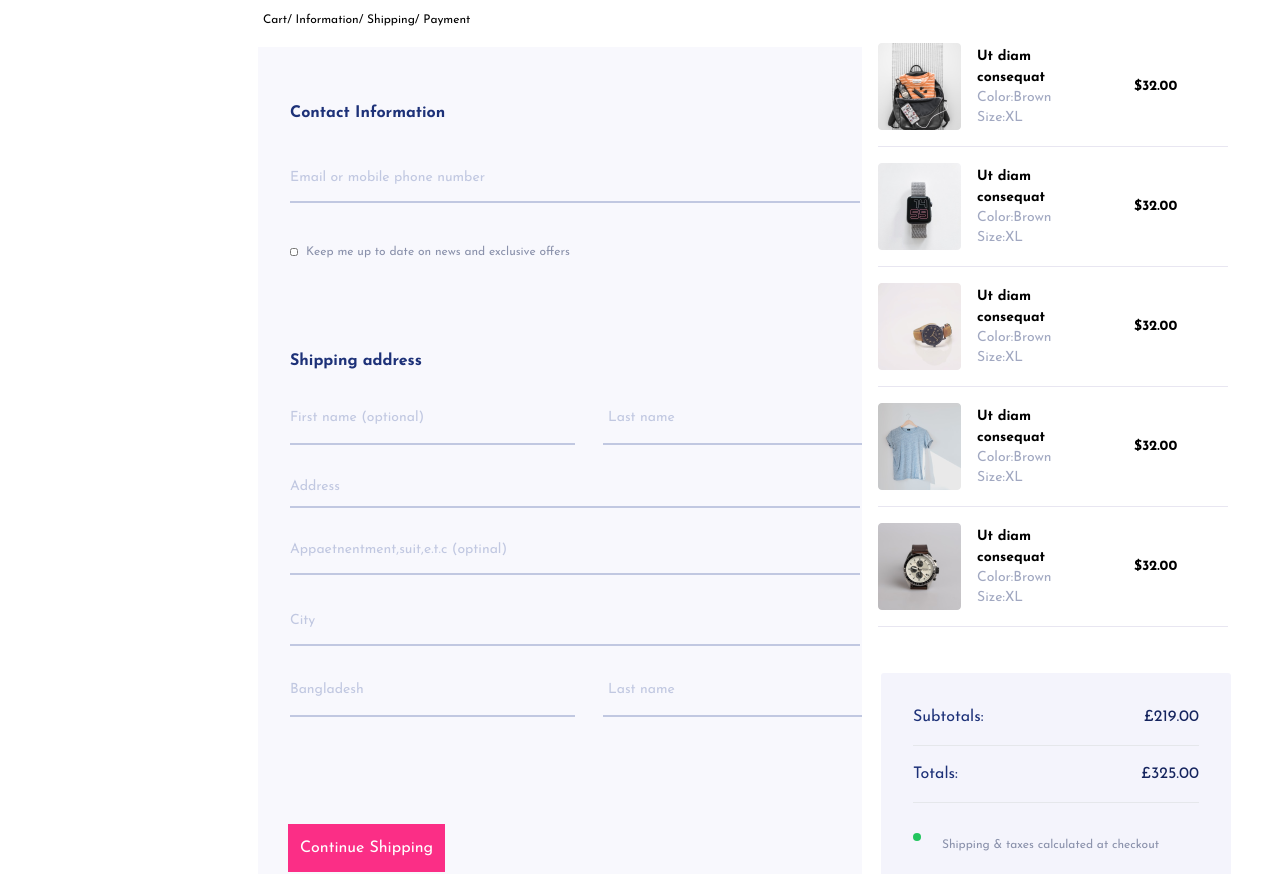
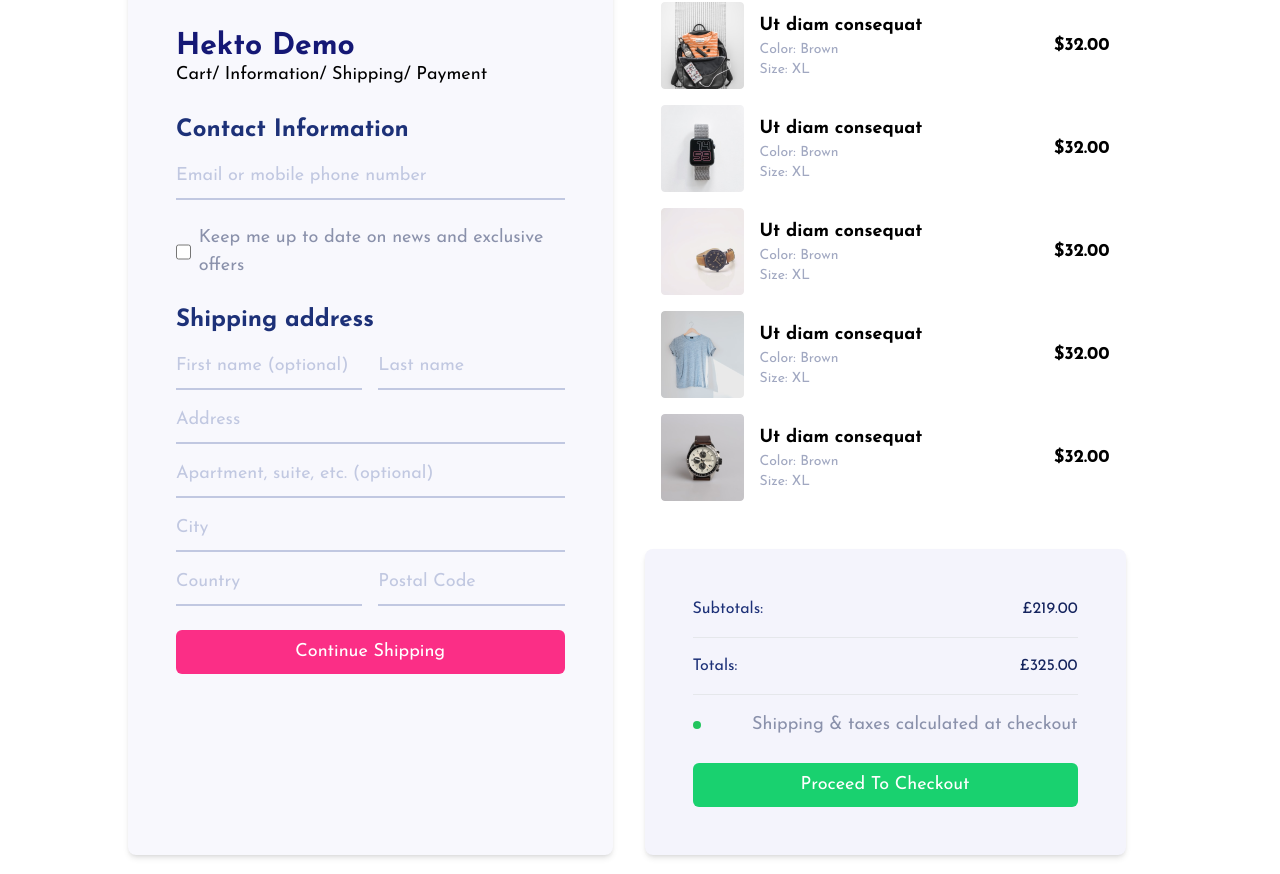
Before and after one commit to WafaaKanwal/Hackathon-UI-UX-Figma, a Next.js app: page /hekto in a window 1280 px wide. Shown: the part 412-1286 px from the top of the page. Built offline with nearby package versions, Linux system fonts and the light colour scheme.

Commit message:
Add files via upload

```diff
--- a/src/app/hekto/page.tsx
+++ b/src/app/hekto/page.tsx
@@ -3,13 +3,12 @@
 
 export default function HektoDemo() {
   return (
-    <div className="min-h-screen py-10 relative flex flex-row">
+    <div className="min-h-screen py-10 relative flex flex-col lg:flex-row">
       {/* Rectangle Section */}
-      <div className="absolute mt-[-44px] left-0 w-full h-[200px] bg-[#F6F5FF]">
+      <div className="absolute top-0 left-0 w-full h-[150px] md:h-[200px] bg-[#F6F5FF]">
         <h1
-          className="text-[#151875] font-bold ml-[262px] mt-[67px] "
+          className="text-[#151875] font-bold text-2xl md:text-3xl lg:text-4xl pt-8 md:pt-12 lg:pt-16 ml-4 md:ml-8 lg:ml-16 xl:ml-32 2xl:ml-64"
           style={{
-            fontSize: "36px",
             lineHeight: "25.78px",
           }}
         >
@@ -17,249 +16,179 @@
         </h1>
       </div>
 
-      {/*2nd  Section */}
-      <div className="mt-[200px] ml-[-20px]">
+      {/* 2nd Section */}
+      <div className="mt-[150px] md:mt-[200px] lg:mt-[250px] flex flex-col lg:flex-row gap-8 px-4 md:px-8 lg:px-16 xl:px-32 2xl:px-64">
+        {/* Left Column: Form Section */}
+        <div className="w-full lg:w-1/2 bg-[#F8F8FD] p-6 md:p-8 lg:p-12 rounded-lg shadow-md">
           <h1
-          className="text-[#151875] font-bold ml-[283px] mt-[35px] "
+            className="text-[#151875] font-bold text-xl md:text-2xl lg:text-3xl"
             style={{
-            fontSize: "24px",
               lineHeight: "25.78px",
             }}
           >
             Hekto Demo
           </h1>
           <p
-          className="mt-4 ml-[283px]"
+            className="mt-2 text-sm md:text-base lg:text-lg text-black font-medium"
             style={{
-            fontSize: "12px",
-            fontWeight: 500,
               lineHeight: "14.4px",
-            color: "black",
             }}
           >
             Cart/ Information/ Shipping/ Payment
           </p>
 
-        <div className="flex flex-row">
-          <div className="h-[880px] w-[640px] mt-5 ml-[278px] bg-[#F8F8FD]">
-            <h4 className="absolute ml-8 mt-14 leading-[21px]  font-semibold text-[#1D3178]">
+          <div className="mt-8 space-y-6">
+            <div>
+              <h4 className="text-[#1D3178] font-semibold text-lg md:text-xl lg:text-2xl">
                 Contact Information
               </h4>
               <input
                 type="text"
                 placeholder="Email or mobile phone number"
-              className="placeholder-[#C1C8E1] text-[14px] font-lato ml-[32px] mt-[120px] text-black bg-transparent border-none w-full focus:ring-0 focus:outline-none"
+                className="placeholder-[#C1C8E1] text-sm md:text-base lg:text-lg font-lato mt-4 text-black bg-transparent border-none w-full focus:ring-0 focus:outline-none"
               />
-            <div className="ml-8 mt-3 w-[570px] h-[2px] bg-[#C1C8E1] "></div>
+              <div className="w-full h-[2px] bg-[#C1C8E1] mt-2"></div>
+            </div>
 
-            <div className="flex items-center ml-[32px] mt-[40px]">
+            <div className="flex items-center">
               <input
                 type="checkbox"
-                className="w-[8px] h-[8px] text-[#19D16F] bg-gray-100 border-gray-300 rounded focus:ring-[#19D16F] focus:ring-2"
+                className="w-4 h-4 text-[#19D16F] bg-gray-100 border-gray-300 rounded focus:ring-[#19D16F] focus:ring-2"
               />
-              <label className="ml-2 text-[12px] text-[#8A91AB] font-lato">
+              <label className="ml-2 text-sm md:text-base lg:text-lg text-[#8A91AB] font-lato">
                 Keep me up to date on news and exclusive offers
               </label>
             </div>
 
-            <h4 className="absolute ml-8 mt-[90px] leading-[21px] font-semibold text-[#1D3178]">
+            <div>
+              <h4 className="text-[#1D3178] font-semibold text-lg md:text-xl lg:text-2xl">
                 Shipping address
               </h4>
-
-            <div className="flex flex-row mt-[-17px] ">
+              <div className="grid grid-cols-1 md:grid-cols-2 gap-4 mt-4">
+                <div>
                   <input
                     type="text"
                     placeholder="First name (optional)"
-                className="placeholder-[#C1C8E1] absolute text-[14px] font-lato ml-[32px] mt-[163px] text-black bg-transparent border-none focus:ring-0 focus:outline-none"
+                    className="placeholder-[#C1C8E1] text-sm md:text-base lg:text-lg font-lato text-black bg-transparent border-none w-full focus:ring-0 focus:outline-none"
                   />
-              <div className="absolute ml-8 mt-[199px] w-[285px] h-[2px] bg-[#C1C8E1] "></div>
-
+                  <div className="w-full h-[2px] bg-[#C1C8E1] mt-2"></div>
+                </div>
+                <div>
                   <input
                     type="text"
                     placeholder="Last name"
-                className="placeholder-[#C1C8E1] absolute text-[14px] font-lato ml-[350px] mt-[163px] text-black bg-transparent border-none focus:ring-0 focus:outline-none"
+                    className="placeholder-[#C1C8E1] text-sm md:text-base lg:text-lg font-lato text-black bg-transparent border-none w-full focus:ring-0 focus:outline-none"
                   />
-              <div className="ml-[345px] mt-[199px] w-[259px] h-[2px] bg-[#C1C8E1] "></div>
+                  <div className="w-full h-[2px] bg-[#C1C8E1] mt-2"></div>
+                </div>
               </div>
 
+              <div className="mt-4">
                 <input
                   type="text"
                   placeholder="Address"
-              className="placeholder-[#C1C8E1] text-[14px] font-lato ml-[32px] mt-[31px] text-black bg-transparent border-none focus:ring-0 focus:outline-none w-full"
+                  className="placeholder-[#C1C8E1] text-sm md:text-base lg:text-lg font-lato text-black bg-transparent border-none w-full focus:ring-0 focus:outline-none"
                 />
-            <div className="ml-8 mt-2 w-[570px] h-[2px] bg-[#C1C8E1] "></div>
+                <div className="w-full h-[2px] bg-[#C1C8E1] mt-2"></div>
+              </div>
 
+              <div className="mt-4">
                 <input
                   type="text"
-              placeholder="Appaetnentment,suit,e.t.c (optinal)"
-              className="placeholder-[#C1C8E1] text-[14px] font-lato ml-[32px] mt-[31px] text-black bg-transparent border-none focus:ring-0 focus:outline-none w-full"
+                  placeholder="Apartment, suite, etc. (optional)"
+                  className="placeholder-[#C1C8E1] text-sm md:text-base lg:text-lg font-lato text-black bg-transparent border-none w-full focus:ring-0 focus:outline-none"
                 />
-            <div className="ml-8 mt-3 w-[570px] h-[2px] bg-[#C1C8E1] "></div>
+                <div className="w-full h-[2px] bg-[#C1C8E1] mt-2"></div>
+              </div>
 
+              <div className="mt-4">
                 <input
                   type="text"
                   placeholder="City"
-              className="placeholder-[#C1C8E1] text-[14px] font-lato ml-[32px] mt-[35px] text-black bg-transparent border-none focus:ring-0 focus:outline-none w-full"
+                  className="placeholder-[#C1C8E1] text-sm md:text-base lg:text-lg font-lato text-black bg-transparent border-none w-full focus:ring-0 focus:outline-none"
                 />
-            <div className="ml-8 mt-3 w-[570px] h-[2px] bg-[#C1C8E1] "></div>
+                <div className="w-full h-[2px] bg-[#C1C8E1] mt-2"></div>
+              </div>
 
-            <div className="flex flex-row mt-[-130px]">
+              <div className="grid grid-cols-1 md:grid-cols-2 gap-4 mt-4">
+                <div>
                   <input
                     type="text"
-                placeholder="Bangladesh"
-                className="placeholder-[#C1C8E1] absolute text-[14px] font-lato ml-[32px] mt-[163px] text-black bg-transparent border-none focus:ring-0 focus:outline-none"
+                    placeholder="Country"
+                    className="placeholder-[#C1C8E1] text-sm md:text-base lg:text-lg font-lato text-black bg-transparent border-none w-full focus:ring-0 focus:outline-none"
                   />
-              <div className="absolute ml-8 mt-[199px] w-[285px] h-[2px] bg-[#C1C8E1] "></div>
-
+                  <div className="w-full h-[2px] bg-[#C1C8E1] mt-2"></div>
+                </div>
+                <div>
                   <input
-                type="Postal Code"
-                placeholder="Last name"
-                className="placeholder-[#C1C8E1] absolute text-[14px] font-lato ml-[350px] mt-[163px] text-black bg-transparent border-none focus:ring-0 focus:outline-none"
+                    type="text"
+                    placeholder="Postal Code"
+                    className="placeholder-[#C1C8E1] text-sm md:text-base lg:text-lg font-lato text-black bg-transparent border-none w-full focus:ring-0 focus:outline-none"
                   />
-              <div className="ml-[345px] mt-[199px] w-[259px] h-[2px] bg-[#C1C8E1] "></div>
+                  <div className="w-full h-[2px] bg-[#C1C8E1] mt-2"></div>
+                </div>
+              </div>
             </div>
 
-            <button className="ml-[30px] mt-[107px] bg-[#FB2E86] p-3 text-white">
+            <button className="bg-[#FB2E86] text-white py-2 px-4 rounded-md hover:bg-[#e42a75] transition w-full text-sm md:text-base lg:text-lg">
               Continue Shipping
             </button>
           </div>
+        </div>
 
-          <div>
-            <div className="grid grid-cols-2 gap-4 p-4">
-              {/* Row 1 */}
+        {/* Right Column: Product Summary Section */}
+        <div className="w-full lg:w-1/2">
+          <div className="grid grid-cols-1 gap-4 p-4">
+            {/* Product Rows */}
+            {[...Array(5)].map((_, i) => (
+              <div key={i} className="flex items-center justify-between">
                 <div className="flex items-center">
                   <Image
-                  src="/images/h1.png"
-                  alt="Product 1"
-                  width={500}
-                  height={500}
+                    src={`/images/h${i + 1}.png`}
+                    alt={`Product ${i + 1}`}
+                    width={83}
+                    height={87}
                     className="w-[83px] h-[87px] object-cover rounded mr-4"
                   />
                   <div>
-                  <p className="text-[14px] font-semibold">Ut diam consequat</p>
-                  <p className="text-sm text-[#A1A8C1]">Color:Brown</p>
-                  <p className="text-sm text-[#A1A8C1]">Size:XL</p>
+                    <p className="text-sm md:text-base lg:text-lg font-semibold">
+                      Ut diam consequat
+                    </p>
+                    <p className="text-sm text-[#A1A8C1]">Color: Brown</p>
+                    <p className="text-sm text-[#A1A8C1]">Size: XL</p>
                   </div>
                 </div>
-              <div className="flex items-center">
-                <p className="ml-[55px] text-[14px] font-semibold">$32.00</p>
+                <p className="text-sm md:text-base lg:text-lg font-semibold">
+                  $32.00
+                </p>
               </div>
-              <hr className="col-span-2 w-[350px] border-t border-[#E8E6F1]" />
-
-              {/* Row 2 */}
-              <div className="flex items-center">
-                <Image
-                  src="/images/h2.png"
-                  alt="Product 2"
-                  width={500}
-                  height={500}
-                  className="w-[83px] h-[87px] object-cover rounded mr-4"
-                />
-                <div>
-                  <p className="text-[14px] font-semibold">Ut diam consequat</p>
-                  <p className="text-sm text-[#A1A8C1]">Color:Brown</p>
-                  <p className="text-sm text-[#A1A8C1]">Size:XL</p>
-                </div>
-              </div>
-              <div className="flex items-center">
-                <p className="ml-[55px] text-[14px] font-semibold">$32.00</p>
-              </div>
-              <hr className="col-span-2 w-[350px] border-t border-[#E8E6F1]" />
-
-              {/* Row 3 */}
-              <div className="flex items-center">
-                <Image
-                  src="/images/h3.png"
-                  alt="Product 3"
-                  width={500}
-                  height={500}
-                  className="w-[83px] h-[87px] object-cover rounded mr-4"
-                />
-                <div>
-                  <p className="text-[14px] font-semibold">Ut diam consequat</p>
-                  <p className="text-sm text-[#A1A8C1]">Color:Brown</p>
-                  <p className="text-sm text-[#A1A8C1]">Size:XL</p>
-                </div>
-              </div>
-              <div className="flex items-center">
-                <p className="ml-[55px] text-[14px] font-semibold">$32.00</p>
-              </div>
-              <hr className="col-span-2 w-[350px] border-t border-[#E8E6F1]" />
-
-              {/* Row 4 */}
-              <div className="flex items-center">
-                <Image
-                  src="/images/h4.png"
-                  alt="Product 4"
-                  width={500}
-                  height={500}
-                  className="w-[83px] h-[87px] object-cover rounded mr-4"
-                />
-                <div>
-                  <p className="text-[14px] font-semibold">Ut diam consequat</p>
-                  <p className="text-sm text-[#A1A8C1]">Color:Brown</p>
-                  <p className="text-sm text-[#A1A8C1]">Size:XL</p>
-                </div>
-              </div>
-              <div className="flex items-center">
-                <p className="ml-[55px] text-[14px] font-semibold">$32.00</p>
-              </div>
-              <hr className="col-span-2 w-[350px] border-t border-[#E8E6F1]" />
-
-              {/* Row 5 */}
-              <div className="flex items-center">
-                <Image
-                  src="/images/h5.png"
-                  alt="Product 5"
-                  width={500}
-                  height={500}
-                  className="w-[83px] h-[87px] object-cover rounded mr-4"
-                />
-                <div>
-                  <p className="text-[14px] font-semibold">Ut diam consequat</p>
-                  <p className="text-sm text-[#A1A8C1]">Color:Brown</p>
-                  <p className="text-sm text-[#A1A8C1]">Size:XL</p>
-                </div>
-              </div>
-              <div className="flex items-center">
-                <p className="ml-[55px] text-[14px] font-semibold">$32.00</p>
-              </div>
-              <hr className="col-span-2 w-[350px] border-t border-[#E8E6F1]" />
+            ))}
           </div>
 
-            <div>
-              <div className="w-[350px] h-[270px] ml-[19px] mt-[30px] bg-[#F4F4FC] p-8 rounded-[3px]">
+          {/* Totals Section */}
+          <div className="w-full bg-[#F4F4FC] p-6 md:p-8 lg:p-12 rounded-lg shadow-md mt-8">
             <div className="space-y-4">
               <div className="flex justify-between">
                 <span className="text-[#1D3178] font-lato">Subtotals:</span>
-                    <span className="text-[#15245E] text[16px]">‎£219.00</span>
+                <span className="text-[#15245E]">£219.00</span>
               </div>
-                  <div className="border-t border-[#E5E7EB] mt-2"></div>{" "}
-                  {/* Line divider */}
+              <div className="border-t border-[#E5E7EB] mt-2"></div>
               <div className="flex justify-between">
                 <span className="text-[#1D3178] font-lato">Totals:</span>
-                    <span className="text-[#15245E]">‎£325.00</span>
+                <span className="text-[#15245E]">£325.00</span>
               </div>
-                  <div className="border-t border-[#E5E7EB] mt-2"></div>{" "}
-                  {/* Line divider */}
-                  <div className=" flex items-center justify-between text-[12px] text-[#8A91AB]">
-                    <span className="w-2 h-2 bg-green-500 rounded-full"></span>{" "}
-                    {/* Green dot */}
-                    <p className="mr-[40px] mt-[17px]">
-                      Shipping & taxes calculated at checkout
-                    </p>
+              <div className="border-t border-[#E5E7EB] mt-2"></div>
+              <div className="flex items-center justify-between text-sm md:text-base lg:text-lg text-[#8A91AB]">
+                <span className="w-2 h-2 bg-green-500 rounded-full"></span>
+                <p className="ml-2">Shipping & taxes calculated at checkout</p>
               </div>
             </div>
-                <button className="bg-[#19D16F] font-lato mt-6 text-white py-2 px-4 rounded-md hover:bg-[#0d660b] text-[14px] transition w-full">
+            <button className="bg-[#19D16F] font-lato mt-6 text-white py-2 px-4 rounded-md hover:bg-[#0d660b] transition w-full text-sm md:text-base lg:text-lg">
               Proceed To Checkout
             </button>
           </div>
         </div>
       </div>
     </div>
-
-        <div className="bg-white h-[150px]"></div>
-      </div>
-    </div>
   );
 }
```
Lines whose indentation alone changed are shown as unchanged.
